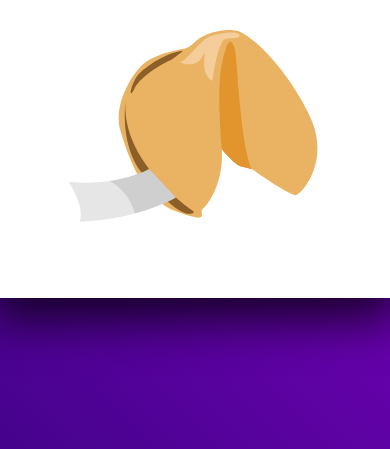
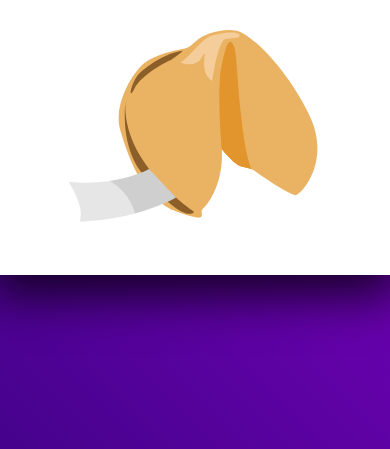
Before and after one commit to guilhermepacola/biscoitoDaSorte, a plain HTML site: page index.html in a window 390 px wide. Shown: the part 395-844 px from the top of the page. Drawn offline with Linux system fonts and the light colour scheme.

Commit message:
Update mobile.css

```diff
--- a/assets/css/mobile.css
+++ b/assets/css/mobile.css
@@ -87,7 +87,7 @@ main{
     color: var(--base-blue-200);
 }
 #btnOpen{
-    height: 25rem;
+    max-height: 25rem;
 }
 #btnOpen img:hover{
     animation: shakecookie 0.2s;
```
